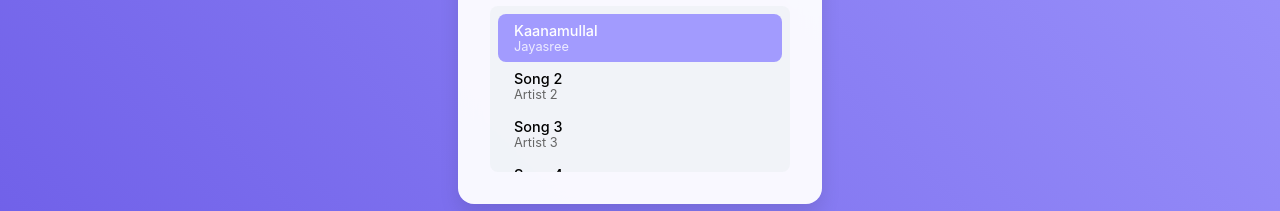
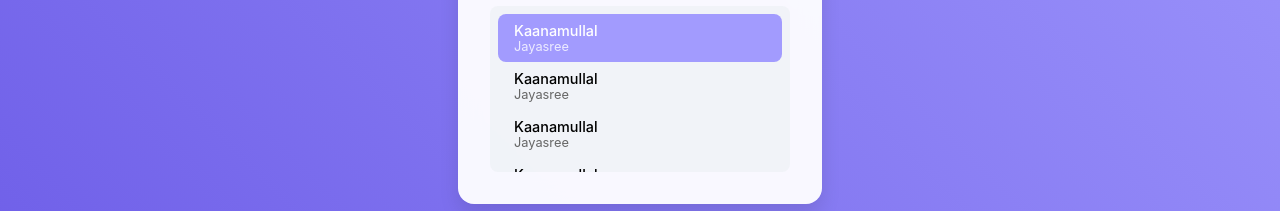
Before and after one commit to mqatd/mp9, a plain HTML site: page index.html in a window 1280 px wide. Shown: the part 413-624 px from the top of the page. Drawn offline with Linux system fonts and the light colour scheme.

Commit message:
Update index.html

```diff
--- a/index.html
+++ b/index.html
@@ -138,28 +138,28 @@
                 artwork: "image.jpeg"
             },
             {
-                title: "Song 2",
-                artist: "Artist 2",
-                audio: "song2.mp3",
-                artwork: "image2.jpeg"
+                title: "Kaanamullal",
+                artist: "Jayasree",
+                audio: "abc.mp3",
+                artwork: "image.jpeg"
             },
             {
-                title: "Song 3",
-                artist: "Artist 3",
-                audio: "song3.mp3",
-                artwork: "image3.jpeg"
+                title: "Kaanamullal",
+                artist: "Jayasree",
+                audio: "abc.mp3",
+                artwork: "image.jpeg"
             },
             {
-                title: "Song 4",
-                artist: "Artist 4",
-                audio: "song4.mp3",
-                artwork: "image4.jpeg"
+                title: "Kaanamullal",
+                artist: "Jayasree",
+                audio: "abc.mp3",
+                artwork: "image.jpeg"
             },
             {
-                title: "Song 5",
-                artist: "Artist 5",
-                audio: "song5.mp3",
-                artwork: "image5.jpeg"
+                title: "Kaanamullal",
+                artist: "Jayasree",
+                audio: "abc.mp3",
+                artwork: "image.jpeg"
             }
         ];
 
```
